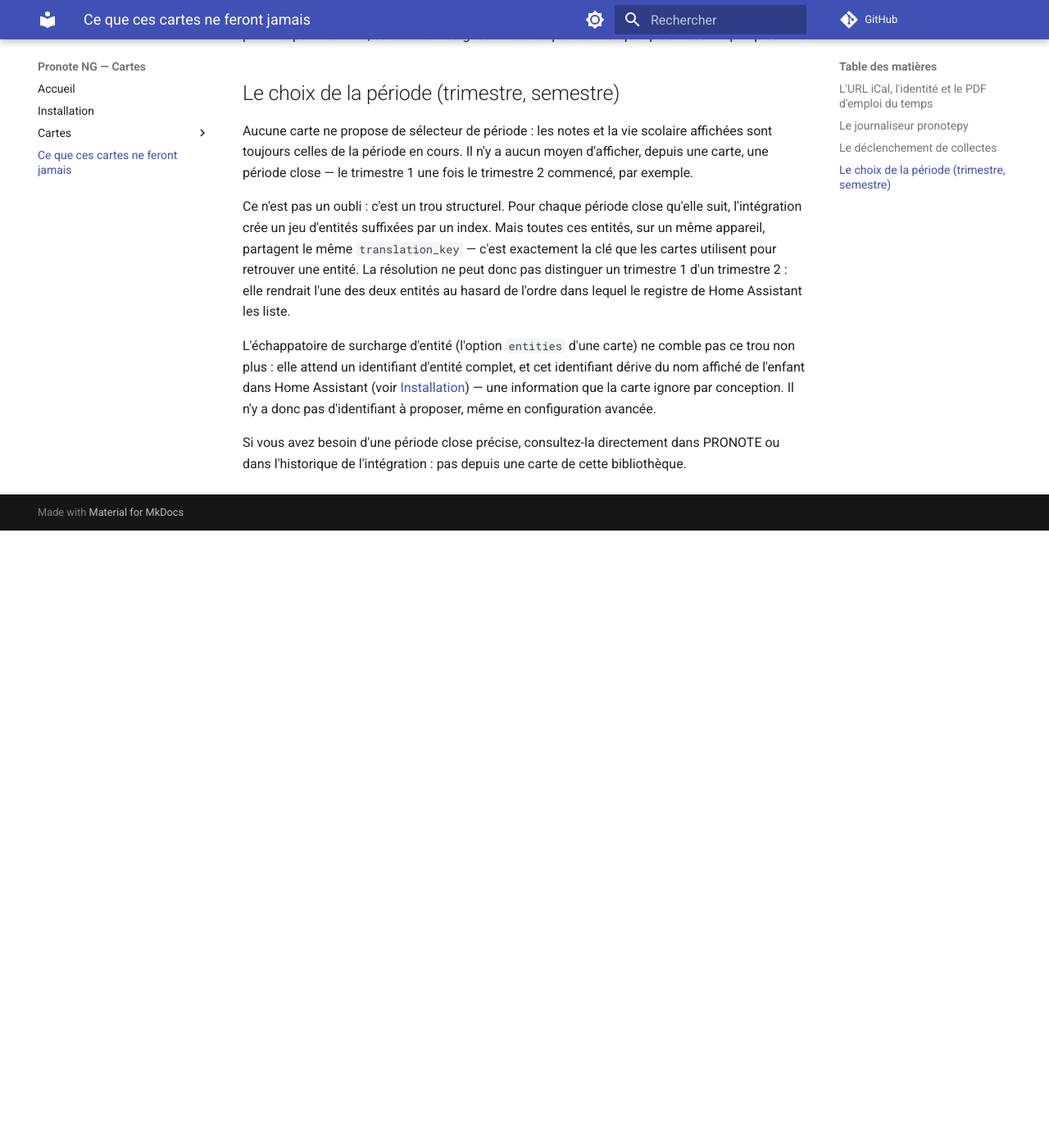
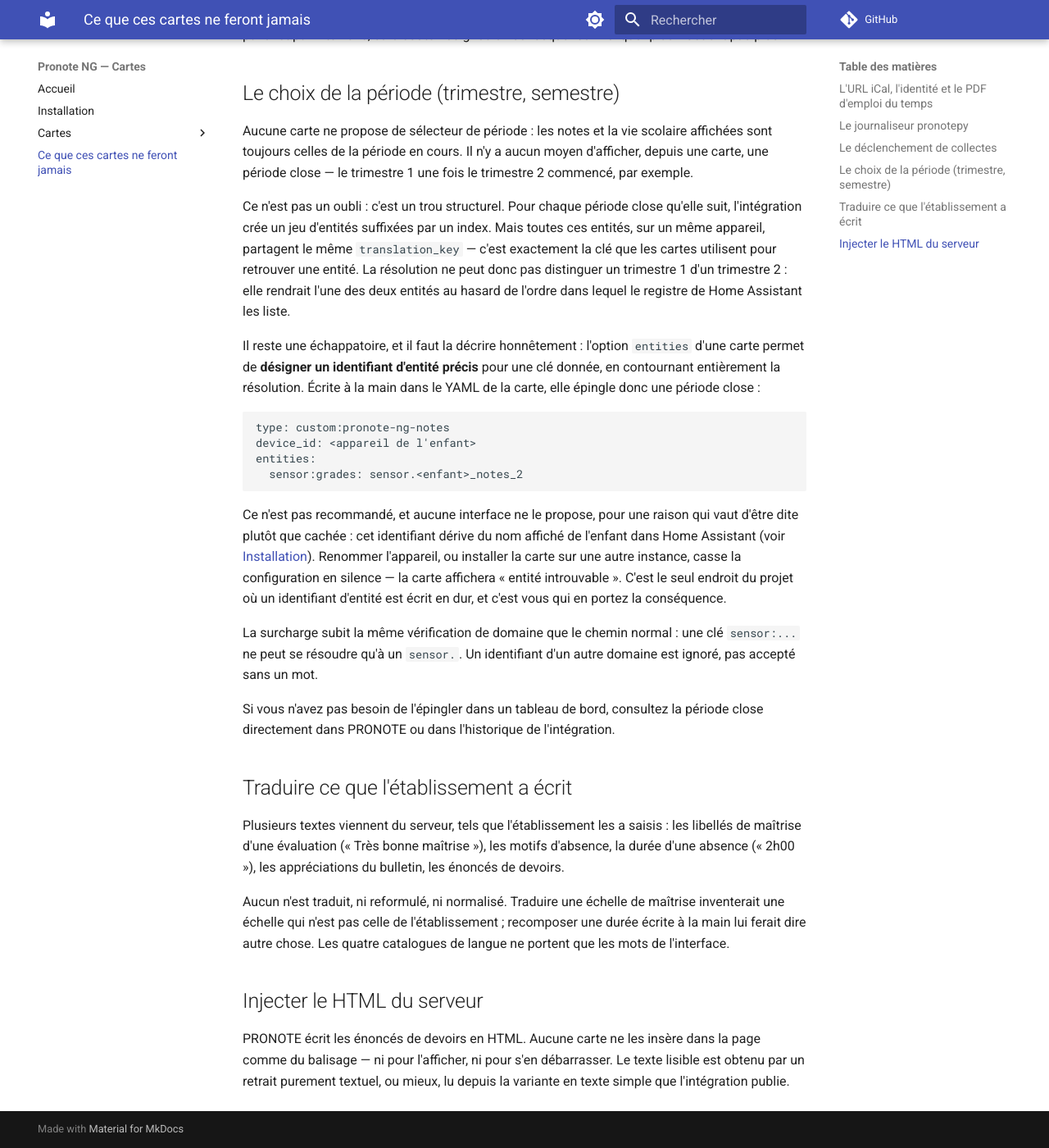
Before and after one commit to FiveElements/ha-pronote-ng-cards, an MkDocs documentation site: the page built from docs/limites.md, in a window 1280 px wide and 1400 px high, scrolled down 1406 px. Shown: the whole window at 82% size. Built offline with MkDocs 1.6.1 and Material for MkDocs 9.7.7, drawn with Linux system fonts in a browser that asks for light colours; comment, search, counter and statistics services are not loaded; before the commit the page ends 2053 px from its top, so only the background shows below that.

Commit message:
docs: une limite fausse, et le piège du fuseau consigné
`docs/limites.md` affirmait qu'aucun identifiant d'entité ne pouvait
être proposé pour une période close, « même en configuration avancée ».
C'est faux : l'option `entities` d'une carte épingle bel et bien un
identifiant précis, et `resolve.ts` la prend en compte depuis le début.
La page décrit maintenant l'échappatoire, son YAML, et son coût réel —
un identifiant en dur qui casse en silence si l'enfant est renommé.

C'est la deuxième affirmation fausse publiée par cette page, et la même
famille d'erreur que la première : une limite écrite parce qu'elle est
souhaitable n'est pas une limite. CLAUDE.md le consigne.

Deux limites qui manquaient, et qui sont réelles : les textes écrits par
l'établissement ne sont jamais traduits, et le HTML du serveur n'est
jamais injecté dans la page — pas même pour s'en débarrasser.

CLAUDE.md gagne le piège qui a coûté le plus cher : `hass.locale`
`.time_zone` n'est pas un identifiant IANA, et le socle le passait tel
quel à `Intl`. Avec les deux leçons qui valent au-delà de ce champ — le
filet autour de `render()`, et une fixture qui invente une forme que le
producteur ne produit pas ne protège de rien.

Co-Authored-By: Claude Opus 5 (1M context) <noreply@anthropic.com>

````diff
--- a/docs/limites.md
+++ b/docs/limites.md
@@ -82,13 +82,52 @@ distinguer un trimestre 1 d'un trimestre 2 : elle rendrait l'une des
 deux entités au hasard de l'ordre dans lequel le registre de Home
 Assistant les liste.
 
-L'échappatoire de surcharge d'entité (l'option `entities` d'une carte)
-ne comble pas ce trou non plus : elle attend un identifiant d'entité
-complet, et cet identifiant dérive du nom affiché de l'enfant dans
-Home Assistant (voir [Installation](installation.md)) — une
-information que la carte ignore par conception. Il n'y a donc pas
-d'identifiant à proposer, même en configuration avancée.
+Il reste une échappatoire, et il faut la décrire honnêtement : l'option
+`entities` d'une carte permet de **désigner un identifiant d'entité
+précis** pour une clé donnée, en contournant entièrement la résolution.
+Écrite à la main dans le YAML de la carte, elle épingle donc une
+période close :
 
-Si vous avez besoin d'une période close précise, consultez-la
-directement dans PRONOTE ou dans l'historique de l'intégration : pas
-depuis une carte de cette bibliothèque.
+```yaml
+type: custom:pronote-ng-notes
+device_id: <appareil de l'enfant>
+entities:
+  sensor:grades: sensor.<enfant>_notes_2
+```
+
+Ce n'est pas recommandé, et aucune interface ne le propose, pour une
+raison qui vaut d'être dite plutôt que cachée : cet identifiant dérive
+du nom affiché de l'enfant dans Home Assistant (voir
+[Installation](installation.md)). Renommer l'appareil, ou installer la
+carte sur une autre instance, casse la configuration en silence — la
+carte affichera « entité introuvable ». C'est le seul endroit du projet
+où un identifiant d'entité est écrit en dur, et c'est vous qui en
+portez la conséquence.
+
+La surcharge subit la même vérification de domaine que le chemin
+normal : une clé `sensor:...` ne peut se résoudre qu'à un `sensor.`.
+Un identifiant d'un autre domaine est ignoré, pas accepté sans un mot.
+
+Si vous n'avez pas besoin de l'épingler dans un tableau de bord,
+consultez la période close directement dans PRONOTE ou dans
+l'historique de l'intégration.
+
+## Traduire ce que l'établissement a écrit
+
+Plusieurs textes viennent du serveur, tels que l'établissement les a
+saisis : les libellés de maîtrise d'une évaluation (« Très bonne
+maîtrise »), les motifs d'absence, la durée d'une absence (« 2h00 »),
+les appréciations du bulletin, les énoncés de devoirs.
+
+Aucun n'est traduit, ni reformulé, ni normalisé. Traduire une échelle de
+maîtrise inventerait une échelle qui n'est pas celle de l'établissement ;
+recomposer une durée écrite à la main lui ferait dire autre chose. Les
+quatre catalogues de langue ne portent que les mots de l'interface.
+
+## Injecter le HTML du serveur
+
+PRONOTE écrit les énoncés de devoirs en HTML. Aucune carte ne les
+insère dans la page comme du balisage — ni pour l'afficher, ni pour
+s'en débarrasser. Le texte lisible est obtenu par un retrait purement
+textuel, ou mieux, lu depuis la variante en texte simple que
+l'intégration publie.
````
Also changed, not shown: CLAUDE.md (+17 -0 lines).
